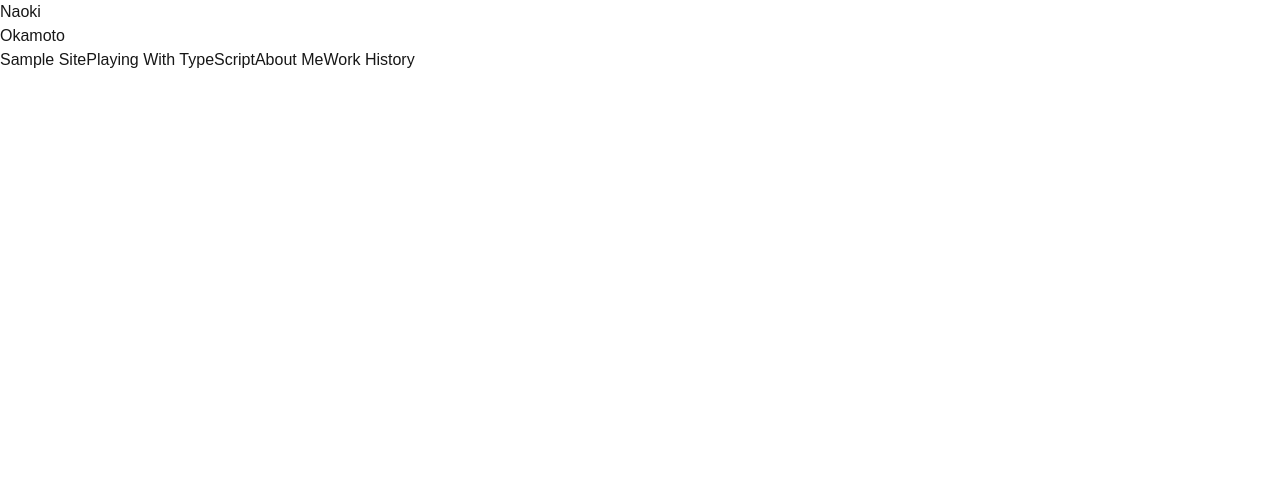
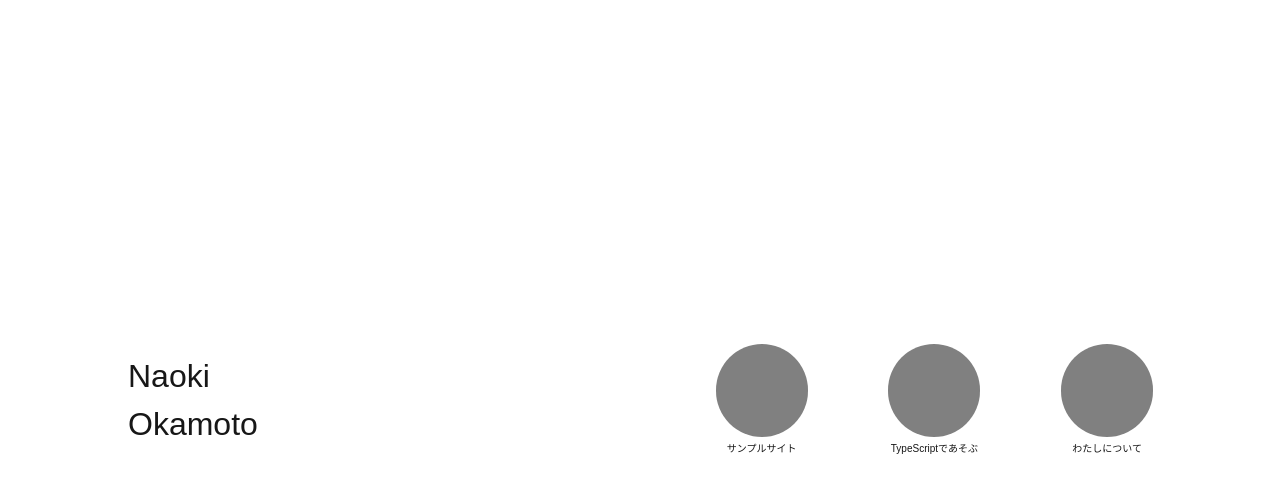
Before and after one commit to NeverPlayTEKKEN/portofolio, a Next.js app: page / in a window 1280 px wide. Shown: the top 492 px of the page. Built offline with nearby package versions, Linux system fonts and the light colour scheme.

Commit message:
update first page

```diff
--- /dev/null
+++ b/src/app/index.module.scss
@@ -0,0 +1,37 @@
+.main {
+    display: flex;
+    height: 100vh;
+    align-items: center;
+
+    .name {
+        font-size: xx-large;
+        width: 50%;
+        margin-left: 10%
+    };
+
+    .links {
+        width: 50%;
+        display: flex;
+    }
+    .link {
+        width: 20%;
+        margin: 0 10% 0 0;
+        display: flex;
+        flex-direction: column;
+        align-items: center;
+
+        .circle {
+            width: 80%;
+            aspect-ratio: 1 /1;
+            background-color: grey;
+            border-radius: 50%;
+        };
+
+        .label {
+            font-size: 10px;
+            margin-top: 4px;
+        }
+    }
+
+
+}
--- a/src/app/page.tsx
+++ b/src/app/page.tsx
@@ -1,17 +1,17 @@
 import Link from "next/link";
+import styles from "./index.module.scss"
 
 export default function Home() {
   return (
-    <main>
-      <section>
+    <main className={styles.main}>
+      <section className={styles.name}>
         <p>Naoki</p>
         <p>Okamoto</p>
       </section>
-      <section>
-        <Link href="/sample-site" >Sample Site</Link>
-        <Link href="/with-ts" >Playing With TypeScript</Link>
-        <Link href="/" >About Me</Link>
-        <Link href="/" >Work History</Link>
+      <section className={styles.links}>
+        <Link href="/sample-site" className={styles.link}><div className={styles.circle}></div><p className={styles.label}>サンプルサイト</p></Link>
+        <Link href="/with-ts" className={styles.link} ><div className={styles.circle}></div><p className={styles.label}>TypeScriptであそぶ</p></Link>
+        <Link href="/" className={styles.link}><div className={styles.circle}></div><p className={styles.label}>わたしについて</p></Link>
       </section>
     </main>
 
```
Also changed, not shown: package.json (+6 -5 lines), 1 other file (tests, documents, lock files or other folders).
